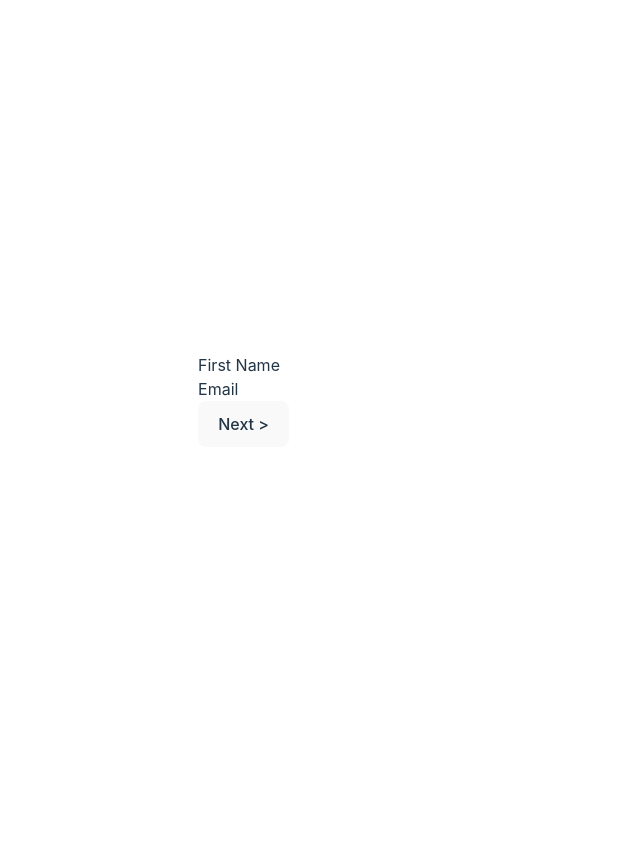
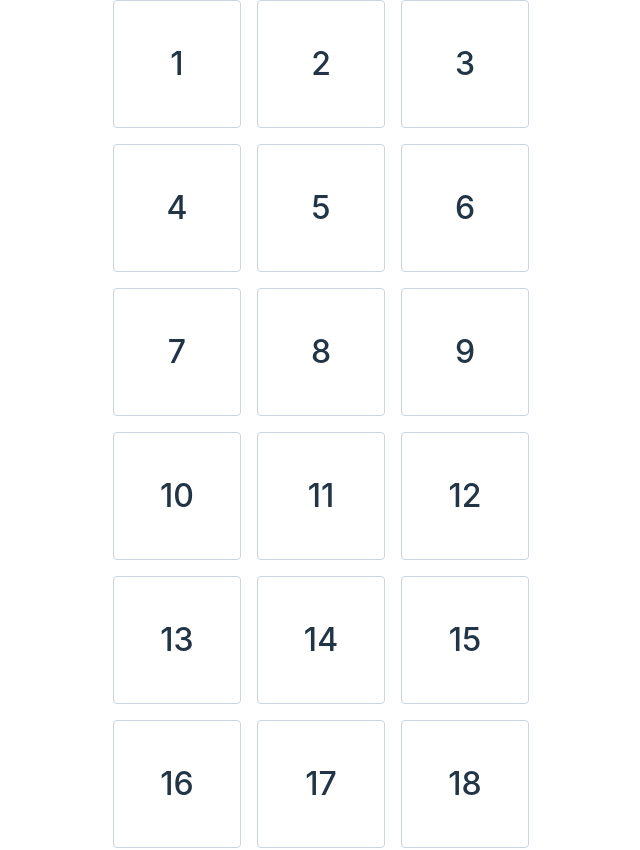
Before and after one commit to viet34tqc/react-coding-exercices, a React (Vite) app: page / in a window 1280 px wide. Shown: the top 850 px of the page, without its empty margins (277-917 px from the left). Before the commit the page ends 800 px from the top, so only its background shows below. Built offline with nearby package versions, Linux system fonts and the light colour scheme.

Commit message:
useIntersectionObserver hook

```diff
--- a/src/App.tsx
+++ b/src/App.tsx
@@ -1,7 +1,7 @@
-import MultiStepForm from './MultiStepForm/MultiStepForm';
+import DemoWithIntersectionObserver from './DemoInfiniteScroll/DemoWithIntersectionObserver';
 
 function App() {
-  return <MultiStepForm />;
+  return <DemoWithIntersectionObserver />;
 }
 
 export default App;
--- a/src/DemoInfiniteScroll/Card.tsx
+++ b/src/DemoInfiniteScroll/Card.tsx
@@ -1,5 +1,5 @@
 import React, { PropsWithChildren } from 'react';
-import { useInView } from '../useInView';
+import { useInView } from '../hooks/useInView';
 
 export const Card = ({ children }: PropsWithChildren) => {
   const ref = React.useRef<HTMLDivElement | null>(null);
--- /dev/null
+++ b/src/DemoInfiniteScroll/DemoWithIntersectionObserver.tsx
@@ -0,0 +1,53 @@
+import { useCallback, useEffect, useState } from 'react';
+import useIntersectionObserver from '../hooks/useIntersectionObserver';
+import { Card } from './Card';
+import './style.css';
+
+const DemoWithIntersectionObserver = () => {
+  const initialProducts = Array(20)
+    .fill(0)
+    .map((_, index) => ({
+      name: `${index + 1}`,
+    }));
+  const [isFetching, setIsFetching] = useState(false);
+  const [products, setProducts] = useState(initialProducts);
+  const { ref: bottomRef, isVisible } = useIntersectionObserver();
+
+  const fetchModeProduct = useCallback(() => {
+    const fetchedProduct = Array(20)
+      .fill(0)
+      .map((_, index) => ({
+        name: `${products.length + index + 1}`,
+      }));
+    setIsFetching(false);
+    setProducts([...products, ...fetchedProduct]);
+  }, [products]);
+
+  const handleReachBottom = useCallback(() => {
+    setIsFetching(true);
+    setTimeout(fetchModeProduct, 2000);
+  }, [fetchModeProduct]);
+
+  useEffect(() => {
+    if (isVisible) {
+      handleReachBottom();
+    }
+  }, [isVisible, handleReachBottom]);
+  return (
+    <>
+      <div className="grid">
+        {products.map((product, index) => (
+          <Card key={index}>{product.name}</Card>
+        ))}
+      </div>
+      <div ref={bottomRef} />
+      {isFetching && (
+        <div className="loading">
+          <div className="loading__inner">Loading more data ...</div>
+        </div>
+      )}
+    </>
+  );
+};
+
+export default DemoWithIntersectionObserver;
--- /dev/null
+++ b/src/hooks/useIntersectionObserver.tsx
@@ -0,0 +1,29 @@
+import { useCallback, useEffect, useState } from 'react';
+
+const useIntersectionObserver = (options?: {
+  threshold: number | number[];
+}) => {
+  // What return: ref, isVisible
+  const [node, setNode] = useState<HTMLElement | null>(null);
+  const [isVisible, setIsVisible] = useState(false);
+
+  const ref = useCallback((node: HTMLElement | null) => {
+    setNode(node);
+  }, []);
+
+  useEffect(() => {
+    if (!node) return;
+
+    const observer = new IntersectionObserver(entries => {
+      setIsVisible(entries[0].isIntersecting);
+    });
+
+    observer.observe(node);
+
+    return () => observer.disconnect();
+  }, [node]);
+
+  return { ref, isVisible };
+};
+
+export default useIntersectionObserver;
```
